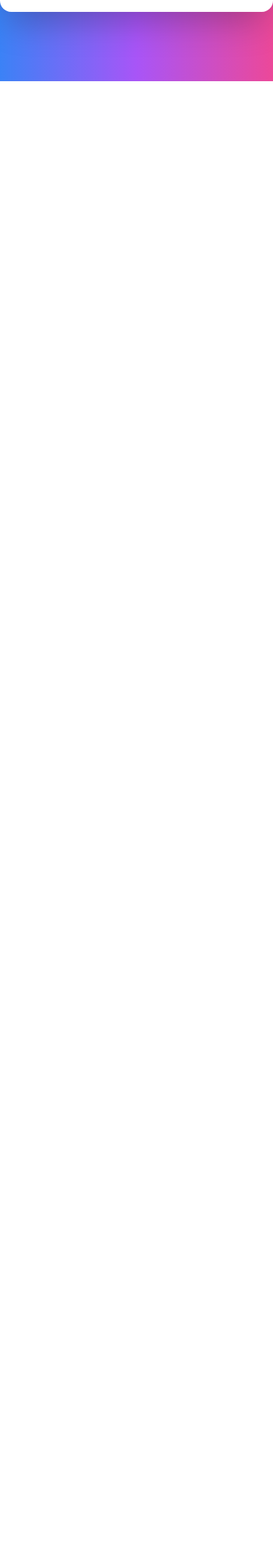
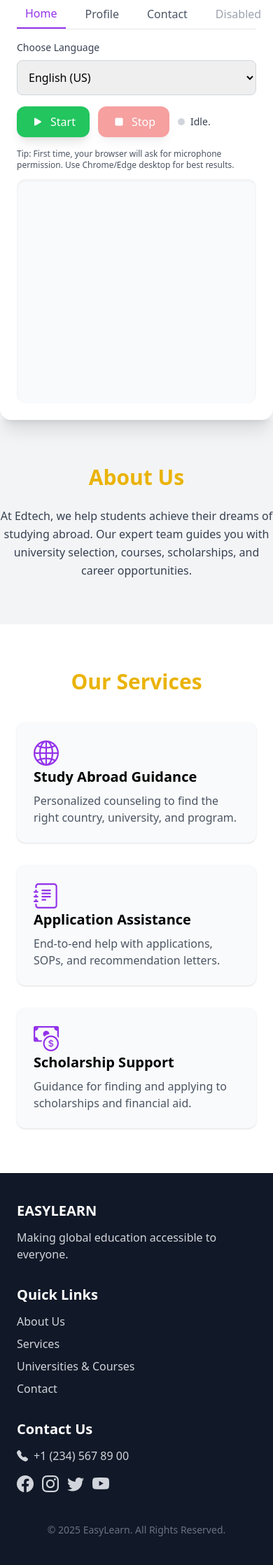
Before and after one commit to harshalbais/web, a Python web app: template templates/index.html in a window 390 px wide. Shown: the part 728-2964 px from the top of the page at 70% size. Before the commit the page ends 844 px from the top, so only its background shows below. Run offline with Jinja, Linux system fonts and the light colour scheme; the template is opened without the code that fills it, so the values that code supplies are empty; some libraries are stand-ins or nearby versions; grey boxes are pictures that could not be loaded.

Commit message:
Update index.html

```diff
--- a/templates/index.html
+++ b/templates/index.html
@@ -2,7 +2,7 @@
 <html lang="en">
 <head>
   <meta charset="UTF-8" />
-  <title>🌍 Multilingual AI Voice Assistant</title>
+  <title>🌍Edtech | EasyLearn</title>
   <meta name="viewport" content="width=device-width, initial-scale=1" />
   <!-- Tailwind -->
   <script src="https://cdn.tailwindcss.com"></script>
@@ -12,18 +12,58 @@
     .status-dot { width: 10px; height: 10px; border-radius: 9999px; display: inline-block; margin-right: 8px; }
   </style>
 </head>
-<body class="bg-gradient-to-r from-blue-500 via-purple-500 to-pink-500 min-h-screen flex items-center justify-center font-sans">
+<body class="bg-gray-50 font-sans">
 
-  <div class="bg-white rounded-2xl shadow-2xl p-6 md:p-8 w-full max-w-lg">
+  <!-- Header -->
+  <header class="bg-gray-900 text-white px-8 py-4 flex items-center justify-between shadow-lg">
+    <div class="flex items-center gap-2 font-bold text-xl">Edtech</div>
+    <nav class="hidden md:flex gap-6 text-sm">
+      <a href="#about" class="hover:text-yellow-400">About Us</a>
+      <a href="#services" class="hover:text-yellow-400">Services</a>
+      <a href="#universities" class="hover:text-yellow-400">Universities & Courses</a>
+      <a href="#contacts" class="hover:text-yellow-400">Contacts</a>
+    </nav>
+    <div class="flex gap-3 text-lg">
+      <a href="#"><i class="bi bi-facebook"></i></a>
+      <a href="#"><i class="bi bi-instagram"></i></a>
+      <a href="#"><i class="bi bi-youtube"></i></a>
+      <a href="#"><i class="bi bi-twitter"></i></a>
+    </div>
+  </header>
+
+  <!-- Hero -->
+  <section class="relative">
+    <img src="https://petapixel.com/assets/uploads/2024/02/adobe-gen-music-graphic-featured-image-800x420.jpg"
+         alt="Hero Image"
+         class="w-full h-[80vh] object-cover brightness-50">
+    <div class="absolute top-1/2 left-10 -translate-y-1/2 text-white max-w-lg">
+      <h1 class="text-4xl md:text-5xl font-bold mb-4">EasyConsultant – We Make Your Dreams Come True!</h1>
+      <p class="mb-6 text-lg">Study anywhere you want to with our help..</p>
+      <a href="#contacts" class="inline-block bg-yellow-400 text-black font-semibold px-5 py-3 rounded-lg shadow hover:bg-yellow-500 mr-4">Contact No</a>
+      <span class="inline-block font-medium"><i class="bi bi-telephone-fill mr-2"></i>8261943997</span>
+    </div>
+  </section>
+
+  <!-- Voice Assistant Section -->
+  <section class="max-w-3xl mx-auto bg-white rounded-2xl shadow-xl p-6 -mt-20 relative z-10">
     <h2 class="text-2xl font-bold mb-4 flex items-center gap-2">
-      <i class="bi bi-mic-fill text-purple-600"></i> Multilingual AI Voice Assistant
+      <i class="bi bi-mic-fill text-purple-600"></i> Talk to our AI Agent
     </h2>
+
+    <!-- Tabs -->
+    <nav class="mb-4 border-b">
+      <div class="flex gap-4">
+        <button class="px-3 py-2 border-b-2 border-purple-600 text-purple-600 font-medium">Home</button>
+        <button class="px-3 py-2 text-gray-600 hover:text-purple-600">Profile</button>
+        <button class="px-3 py-2 text-gray-600 hover:text-purple-600">Contact</button>
+        <button class="px-3 py-2 text-gray-400 cursor-not-allowed">Disabled</button>
+      </div>
+    </nav>
 
     <!-- Language Selector -->
     <label for="langSelect" class="block text-sm font-medium text-gray-700 mb-2">Choose Language</label>
     <select id="langSelect"
-            class="w-full p-3 rounded-lg border border-gray-300 focus:ring-2 focus:ring-purple-500 focus:border-purple-500 mb-4"
-            aria-label="Choose language">
+            class="w-full p-3 rounded-lg border border-gray-300 focus:ring-2 focus:ring-purple-500 focus:border-purple-500 mb-4">
       <option value="en-US">English (US)</option>
       <option value="hi-IN">Hindi</option>
       <option value="mr-IN">Marathi</option>
@@ -34,17 +74,15 @@
     <!-- Controls -->
     <div class="flex items-center gap-3 mb-4">
       <button id="btnStart"
-              class="flex items-center gap-2 bg-green-500 text-white px-5 py-2 rounded-xl hover:bg-green-600 transition shadow-lg disabled:opacity-50 disabled:cursor-not-allowed"
-              aria-label="Start listening">
+              class="flex items-center gap-2 bg-green-500 text-white px-5 py-2 rounded-xl hover:bg-green-600 transition shadow-lg disabled:opacity-50 disabled:cursor-not-allowed">
         <i class="bi bi-play-fill text-xl"></i> Start
       </button>
       <button id="btnStop"
-              class="flex items-center gap-2 bg-red-500 text-white px-5 py-2 rounded-xl hover:bg-red-600 transition shadow-lg disabled:opacity-50 disabled:cursor-not-allowed"
-              aria-label="Stop listening" disabled>
+              class="flex items-center gap-2 bg-red-500 text-white px-5 py-2 rounded-xl hover:bg-red-600 transition shadow-lg disabled:opacity-50 disabled:cursor-not-allowed" disabled>
         <i class="bi bi-stop-fill text-xl"></i> Stop
       </button>
       <span id="status" class="text-sm text-gray-700 flex items-center">
-        <span id="statusDot" class="status-dot bg-gray-300" aria-hidden="true"></span>
+        <span id="statusDot" class="status-dot bg-gray-300"></span>
         <span id="statusText">Idle.</span>
       </span>
     </div>
@@ -55,15 +93,77 @@
     </div>
 
     <!-- Chat -->
-    <div id="chatBox" class="bg-gray-50 rounded-xl p-4 h-80 overflow-y-auto shadow-inner space-y-3 text-sm" role="log" aria-live="polite"></div>
+    <div id="chatBox" class="bg-gray-50 rounded-xl p-4 h-80 overflow-y-auto shadow-inner space-y-3 text-sm"></div>
+  </section>
+
+  <!-- About Section -->
+  <section id="about" class="py-16 bg-gray-100 text-center">
+    <h2 class="text-3xl font-bold text-yellow-500 mb-6">About Us</h2>
+    <p class="max-w-3xl mx-auto text-gray-700 leading-relaxed">
+      At Edtech, we help students achieve their dreams of studying abroad.
+      Our expert team guides you with university selection, courses, scholarships, and career opportunities.
+    </p>
+  </section>
+
+  <!-- Services Section -->
+  <section id="services" class="py-16 bg-white">
+    <div class="max-w-6xl mx-auto px-6">
+      <h2 class="text-3xl font-bold text-center text-yellow-500 mb-10">Our Services</h2>
+      <div class="grid md:grid-cols-3 gap-8">
+        <div class="p-6 bg-gray-50 rounded-xl shadow hover:shadow-lg transition">
+          <i class="bi bi-globe2 text-4xl text-purple-600 mb-4"></i>
+          <h3 class="text-xl font-semibold mb-2">Study Abroad Guidance</h3>
+          <p class="text-gray-600">Personalized counseling to find the right country, university, and program.</p>
         </div>
+        <div class="p-6 bg-gray-50 rounded-xl shadow hover:shadow-lg transition">
+          <i class="bi bi-journal-text text-4xl text-purple-600 mb-4"></i>
+          <h3 class="text-xl font-semibold mb-2">Application Assistance</h3>
+          <p class="text-gray-600">End-to-end help with applications, SOPs, and recommendation letters.</p>
+        </div>
+        <div class="p-6 bg-gray-50 rounded-xl shadow hover:shadow-lg transition">
+          <i class="bi bi-cash-coin text-4xl text-purple-600 mb-4"></i>
+          <h3 class="text-xl font-semibold mb-2">Scholarship Support</h3>
+          <p class="text-gray-600">Guidance for finding and applying to scholarships and financial aid.</p>
+        </div>
+      </div>
+    </div>
+  </section>
+
+  <!-- Footer -->
+  <footer id="contacts" class="bg-gray-900 text-gray-300 py-10">
+    <div class="max-w-6xl mx-auto px-6 grid md:grid-cols-3 gap-8">
+      <div>
+        <h3 class="text-xl font-bold text-white mb-3">EASYLEARN</h3>
+        <p>Making global education accessible to everyone.</p>
+      </div>
+      <div>
+        <h3 class="text-xl font-bold text-white mb-3">Quick Links</h3>
+        <ul class="space-y-2">
+          <li><a href="#about" class="hover:text-yellow-400">About Us</a></li>
+          <li><a href="#services" class="hover:text-yellow-400">Services</a></li>
+          <li><a href="#universities" class="hover:text-yellow-400">Universities & Courses</a></li>
+          <li><a href="#contacts" class="hover:text-yellow-400">Contact</a></li>
+        </ul>
+      </div>
+      <div>
+        <h3 class="text-xl font-bold text-white mb-3">Contact Us</h3>
+        <p><i class="bi bi-telephone-fill mr-2"></i>+1 (234) 567 89 00</p>
+        <div class="flex gap-3 text-2xl mt-3">
+          <a href="#"><i class="bi bi-facebook hover:text-yellow-400"></i></a>
+          <a href="#"><i class="bi bi-instagram hover:text-yellow-400"></i></a>
+          <a href="#"><i class="bi bi-twitter hover:text-yellow-400"></i></a>
+          <a href="#"><i class="bi bi-youtube hover:text-yellow-400"></i></a>
+        </div>
+      </div>
+    </div>
+    <div class="text-center text-gray-500 mt-10 text-sm">© 2025 EasyLearn. All Rights Reserved.</div>
+  </footer>
 
   <script>
-    // ---------- Globals ----------
+    // 👇 keeping your full JS logic intact
     let recognition = null;
     let isRecognizing = false;
     let manuallyStopped = false;
-    let voicesReady = false;
 
     const RESTART_DELAY_MS = 900;
 
@@ -74,9 +174,7 @@
     const statusDot = document.getElementById("statusDot");
     const langSelect = document.getElementById("langSelect");
 
-    // ---------- UI helpers ----------
     function setStatus(mode, text) {
-      // mode: 'idle' | 'listening' | 'reconnecting' | 'stopped' | 'error'
       const colors = {
         idle: "bg-gray-300",
         listening: "bg-green-500",
@@ -84,12 +182,11 @@
         stopped: "bg-red-500",
         error: "bg-red-600"
       };
-      statusDot.className = `status-dot ${colors[mode] || colors.idle}`;
+      statusDot.className = status-dot ${colors[mode] || colors.idle};
       statusText.textContent = text;
     }
 
     function setButtons(listening) {
-      // When listening: disable Start, enable Stop
       btnStart.disabled = listening;
       btnStop.disabled = !listening;
     }
@@ -102,7 +199,7 @@
 
     function addBubble(sender, text, side = "left") {
       const wrapper = document.createElement("div");
-      wrapper.className = `max-w-[85%] ${side === "left" ? "self-start" : "self-end"} flex`;
+      wrapper.className = max-w-[85%] ${side === "left" ? "self-start" : "self-end"} flex;
       wrapper.innerHTML = `
         <div class="${side === "left" ? "bg-white" : "bg-purple-100"} rounded-2xl px-3 py-2 shadow text-gray-800">
           <span class="font-semibold">${escapeHtml(sender)}:</span> ${escapeHtml(text)}
@@ -112,37 +209,25 @@
       chatBox.scrollTop = chatBox.scrollHeight;
     }
 
-    // ---------- Speech Synthesis (TTS) ----------
     function chooseVoice(lang) {
       const list = window.speechSynthesis.getVoices() || [];
-      // Exact match first
       let v = list.find(vo => vo.lang === lang);
       if (v) return v;
-      // Fallback: same base language (e.g., 'hi' from 'hi-IN')
       const base = lang.split("-")[0];
       v = list.find(vo => vo.lang && vo.lang.startsWith(base));
       return v || null;
     }
 
     function speakText(text, lang) {
-      if (!("speechSynthesis" in window)) return; // no TTS support
+      if (!("speechSynthesis" in window)) return;
       const utter = new SpeechSynthesisUtterance(text);
       utter.lang = lang;
       const voice = chooseVoice(lang);
       if (voice) utter.voice = voice;
-      // Slightly slower for clarity
       utter.rate = 0.98;
       try { window.speechSynthesis.speak(utter); } catch {}
     }
 
-    // Load voices list (Chrome fires this async)
-    if ("speechSynthesis" in window) {
-      window.speechSynthesis.onvoiceschanged = () => { voicesReady = true; };
-      // Trigger load
-      window.speechSynthesis.getVoices();
-    }
-
-    // ---------- Speech Recognition ----------
     function makeRecognizer() {
       const SR = window.SpeechRecognition || window.webkitSpeechRecognition;
       if (!SR) return null;
@@ -159,24 +244,19 @@
       const SR = window.SpeechRecognition || window.webkitSpeechRecognition;
       if (!SR) {
         addBubble("System", "Your browser does not support SpeechRecognition. Please use Chrome or Edge on desktop.", "left");
-        setStatus("error", "SpeechRecognition not supported.");
+        setStatus("error", "Not supported.");
         return;
       }
 
       manuallyStopped = false;
-
       recognition = makeRecognizer();
-      if (!recognition) {
-        setStatus("error", "Failed to initialize recognition.");
-        return;
-      }
+      if (!recognition) return;
 
       recognition.onstart = () => {
-  isRecognizing = true; // <-- very important
+        isRecognizing = true;
         setButtons(true);
         setStatus("listening", "Listening…");
       };
-
 
       recognition.onresult = (event) => {
         const result = event.results[event.results.length - 1];
@@ -184,22 +264,15 @@
         const text = String(result[0].transcript || "").trim();
         if (!text) return;
 
-        // If AI is speaking, stop it so we can listen to user clearly
-        if (window.speechSynthesis && window.speechSynthesis.speaking) {
-          try { window.speechSynthesis.cancel(); } catch {}
-        }
+        if (window.speechSynthesis.speaking) window.speechSynthesis.cancel();
 
         addBubble("You", text, "right");
         sendToBackend(text, recognition.lang);
       };
 
       recognition.onerror = (e) => {
-        console.warn("Recognition error:", e.error);
-        // Some common recoverable errors: "no-speech", "aborted", "audio-capture"
-        if (e.error === "not-allowed" || e.error === "service-not-allowed") {
-          setStatus("error", "Microphone permission denied.");
-          stopRecognition(); // lock it
-        }
+        setStatus("error", e.error);
+        stopRecognition();
       };
 
       recognition.onend = () => {
@@ -211,28 +284,23 @@
           return;
         }
 
-  // ✅ Prevent infinite reconnect loop: only reconnect if it was actually listening before
-  if (isRecognizing === false) {
         setStatus("reconnecting", "Reconnecting…");
         setTimeout(() => {
-      if (!manuallyStopped && !isRecognizing) {
-        startRecognition(); // fresh instance
+          if (!manuallyStopped && !isRecognizing) startRecognition();
+        }, RESTART_DELAY_MS);
+      };
+
+      recognition.start();
     }
-    }, RESTART_DELAY_MS);
-  }
-};
 
     function stopRecognition() {
       manuallyStopped = true;
-      if (recognition) {
-        try { recognition.stop(); } catch {}
-      }
+      if (recognition) recognition.stop();
       isRecognizing = false;
       setButtons(false);
       setStatus("stopped", "Stopped.");
     }
 
-    // ---------- Backend ----------
     async function sendToBackend(text, lang) {
       try {
         const res = await fetch("/chat", {
@@ -240,29 +308,18 @@
           headers: { "Content-Type": "application/json" },
           body: JSON.stringify({ message: text, lang })
         });
-        if (!res.ok) throw new Error(`HTTP ${res.status}`);
+        if (!res.ok) throw new Error("HTTP " + res.status);
         const data = await res.json();
-        const reply = (data && data.reply) ? String(data.reply) : "Sorry, I couldn't process that.";
+        const reply = data.reply || "Sorry, I couldn't process that.";
         addBubble("AI", reply, "left");
         speakText(reply, data.lang || lang);
       } catch (e) {
-        console.warn("Fetch error:", e);
-        addBubble("System", "Network error. Please check your server and try again.", "left");
+        addBubble("System", "Network error. Please check your server.", "left");
       }
     }
 
-    // ---------- Event Bindings ----------
     btnStart.addEventListener("click", startRecognition);
     btnStop.addEventListener("click", stopRecognition);
-
-    // Stop SR + TTS on page unload
-    window.addEventListener("beforeunload", () => {
-      manuallyStopped = true;
-      if (recognition) { try { recognition.stop(); } catch {} }
-      if (window.speechSynthesis && window.speechSynthesis.speaking) {
-        try { window.speechSynthesis.cancel(); } catch {}
-      }
-    });
   </script>
 </body>
 </html>
```
Lines whose indentation alone changed are shown as unchanged.
